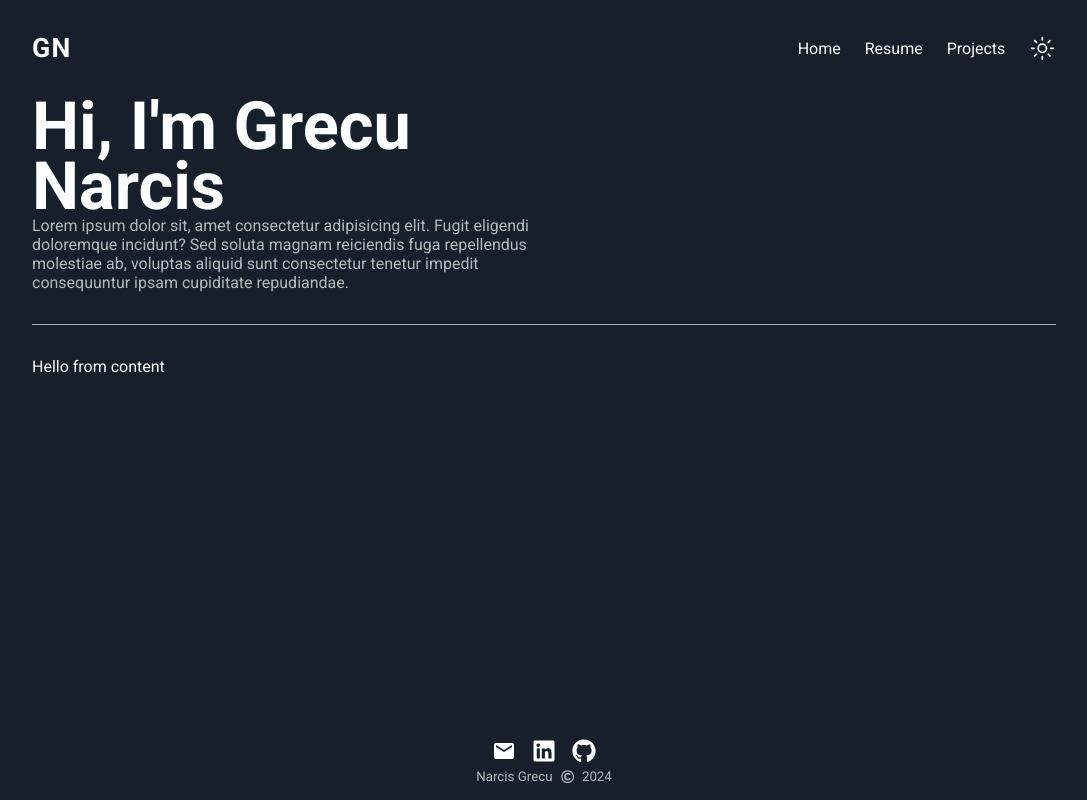
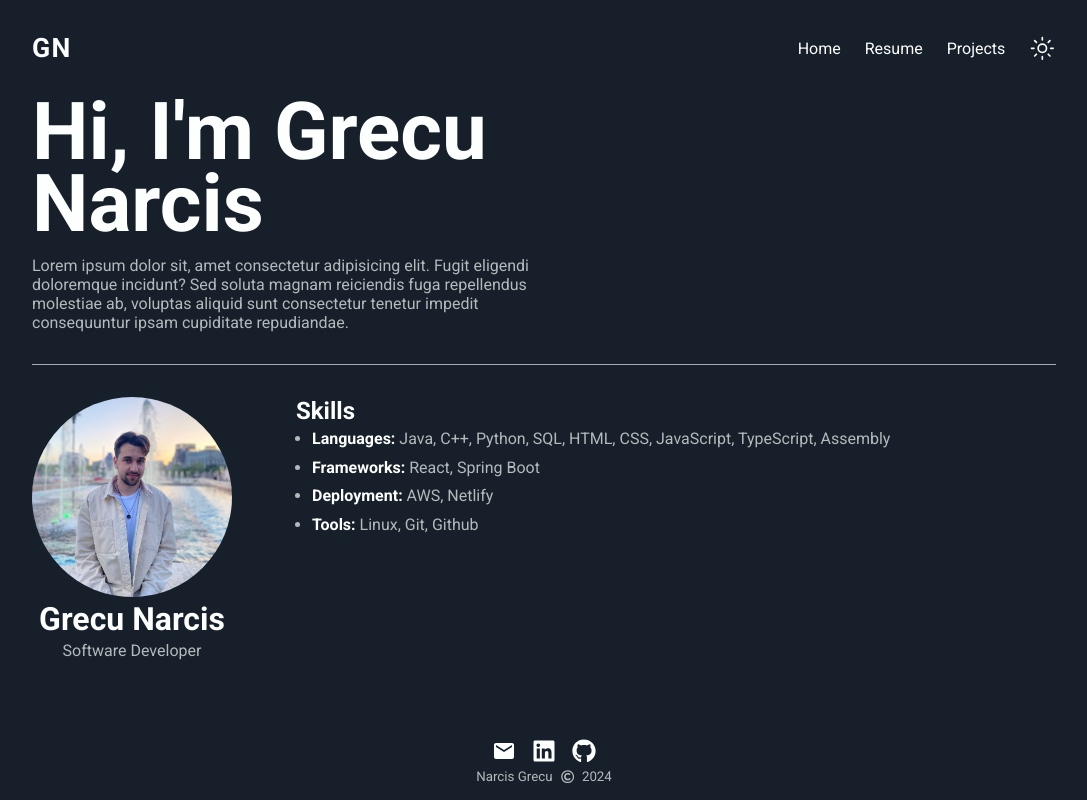
Before and after one commit to Grecu-Narcis/Portfolio, a React (Vite) app: page /projects in a window 1280 px wide. Shown: the whole page, without its empty margins (96-1183 px from the left). Built offline with nearby package versions, Linux system fonts and the light colour scheme.

Commit message:
fixed side menu

```diff
--- a/src/components/Navbar/Navbar.css
+++ b/src/components/Navbar/Navbar.css
@@ -18,11 +18,10 @@
     align-items: center;
 
     user-select: none;
+    gap: 1.5rem;
 }
 
-#options > * {
-    margin-left: 1.5rem;
-}
+
 
 #options > *:hover {
     cursor: pointer;
@@ -62,12 +61,12 @@
 }
 
 #side-menu {
-    position: absolute;
+    position: fixed;
     top: 0;
-    left: 0;
+    right: 0;
 
     width: 100%;
-    height: 100vh;
+    height: 100%;
     background-color: var(--background-color);
     z-index: 1;
 
--- a/src/components/Navbar/Navbar.tsx
+++ b/src/components/Navbar/Navbar.tsx
@@ -1,7 +1,7 @@
 import './Navbar.css';
 import { IoMoon, IoSunnyOutline } from 'react-icons/io5';
 import NavbarItems from './navbar-items';
-import { useContext, useState } from 'react';
+import { useContext, useEffect, useState } from 'react';
 import { ThemeContext } from '../../contexts/ThemeContext';
 import { GiHamburgerMenu } from 'react-icons/gi';
 import { IoMdClose } from 'react-icons/io';
@@ -12,6 +12,11 @@ export default function Navbar() {
     const themeContext = useContext(ThemeContext)!;
     const isDark = themeContext.isDark;
     const setIsDark = themeContext.setIsDark;
+
+    useEffect(() => {
+        if (showSideMenu) document.body.style.overflow = 'hidden';
+        else document.body.style.overflow = 'auto';
+    }, [showSideMenu]);
 
     return (
         <div id='navbar'>
--- /dev/null
+++ b/src/components/Resume Sections/Generic Section/GenericSection.css
@@ -0,0 +1,4 @@
+.section-title {
+    font-weight: bold;
+    font-size: 18pt;
+}
--- /dev/null
+++ b/src/components/Resume Sections/Generic Section/GenericSection.tsx
@@ -0,0 +1,17 @@
+import './GenericSection.css';
+
+type GenericSectionProps = {
+    title: string;
+    Content: React.FC;
+};
+
+export default function GenericSection({ title, Content }: GenericSectionProps) {
+    return (
+        <div className='resume-section'>
+            <div className='section-title'>{title}</div>
+            <div className='section-content'>
+                <Content />
+            </div>
+        </div>
+    );
+}
--- /dev/null
+++ b/src/components/Resume Sections/SkillsSection/SkillsSection.css
@@ -0,0 +1,13 @@
+#skills-content {
+    list-style-position: outside;
+    padding-left: 1rem;
+}
+
+.skill-item {
+    color: var(--secondary-text-color);
+    line-height: 1.5lh;
+}
+
+.skill-item > strong {
+    color: var(--primary-text-color);
+}
--- /dev/null
+++ b/src/components/Resume Sections/SkillsSection/SkillsSection.tsx
@@ -0,0 +1,16 @@
+import skills from './skills';
+import './SkillsSection.css';
+
+export default function SkillsSection() {
+    console.log(skills);
+    return (
+        <ul id='skills-content'>
+            {[...skills.keys()].map((skillCategory, index) => (
+                <li key={index} className='skill-item'>
+                    <strong>{skillCategory}: </strong>
+                    {skills.get(skillCategory)?.join(', ')}
+                </li>
+            ))}
+        </ul>
+    );
+}
--- /dev/null
+++ b/src/components/Resume Sections/SkillsSection/skills.ts
@@ -0,0 +1,10 @@
+const skills = new Map<string, string[]>(
+    [
+        ["Languages", ["Java", "C++", "Python", "SQL", "HTML", "CSS", "JavaScript", "TypeScript", "Assembly"]],
+        ["Frameworks", ["React", "Spring Boot"]],
+        ["Deployment", ["AWS", "Netlify"]],
+        ["Tools", ["Linux", "Git", "Github"]]
+    ]
+);
+
+export default skills;
--- a/src/index.css
+++ b/src/index.css
@@ -20,6 +20,10 @@
   padding: 0;
 }
 
+body {
+  width: 100%;
+  height: 100%;
+}
 
 
 .demo {
--- a/src/pages/Resume Page/ResumeContent.css
+++ b/src/pages/Resume Page/ResumeContent.css
@@ -0,0 +1,31 @@
+#resume-content {
+    display: flex;
+    gap: 4rem;
+}
+
+#details {
+    display: flex;
+    flex-direction: column;
+    align-items: center;
+    gap: 0.2rem;
+}
+
+#profile-image {
+    width: 200px;
+    aspect-ratio: 1/1;
+    object-fit: cover;
+    object-position: bottom;
+    border-radius: 50%;
+}
+
+#name {
+    color: var(--primary-text-color);
+}
+
+#position {
+    color: var(--secondary-text-color);
+}
+
+#resume-sections {
+    flex: 1;
+}
--- a/src/pages/Resume Page/ResumeContent.tsx
+++ b/src/pages/Resume Page/ResumeContent.tsx
@@ -1,3 +1,19 @@
+import GenericSection from '../../components/Resume Sections/Generic Section/GenericSection';
+import SkillsSection from '../../components/Resume Sections/SkillsSection/SkillsSection';
+import './ResumeContent.css';
+
 export default function ResumeContent() {
-    return <div id='resume-content'>Hello from content</div>;
+    return (
+        <div id='resume-content'>
+            <div id='details'>
+                <img id='profile-image' src='profile.jpg' />
+                <h1 id='name'>Grecu Narcis</h1>
+                <p id='position'>Software Developer</p>
+            </div>
+
+            <div id='resume-sections'>
+                <GenericSection title='Skills' Content={SkillsSection} />
+            </div>
+        </div>
+    );
 }
--- a/src/pages/Resume Page/ResumeHeader.css
+++ b/src/pages/Resume Page/ResumeHeader.css
@@ -3,7 +3,7 @@
 }
 
 #resume-header-title {
-    font-size: 50pt;
+    font-size: 60pt;
     font-weight: bold;
     line-height: 0.9;
 
@@ -11,5 +11,6 @@
 }
 
 #resume-header-description {
+    margin-top: 1rem;
     color: var(--secondary-text-color);
 }
```
Also changed, not shown: public/profile.jpg (added).
